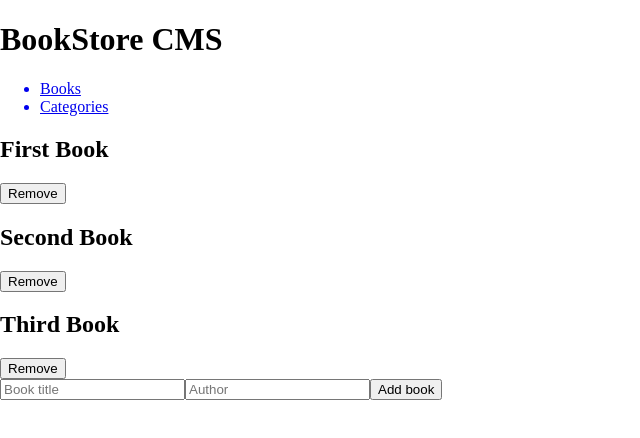
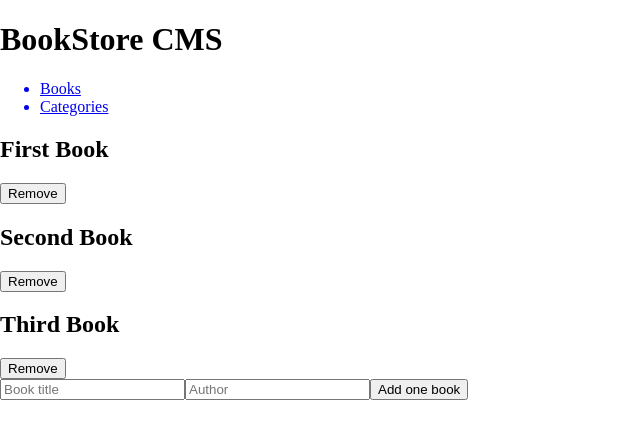
Before and after one commit to GhislainMitahi/gm-book-store, a React (Create React App) app: page /books in a window 1280 px wide. Shown: the top 438 px of the page, without its empty margins (0-640 px from the left). Built offline with nearby package versions, Linux system fonts and the light colour scheme.

Commit message:
fix linters issue

```diff
--- a/src/components/books/form.js
+++ b/src/components/books/form.js
@@ -13,7 +13,7 @@ const Form = () => (
       name="author"
       placeholder="Author"
     />
-    <button type="submit" value="submit">Add book</button>
+    <button type="submit" value="submit">Add one book</button>
   </div>
 );
 
```
